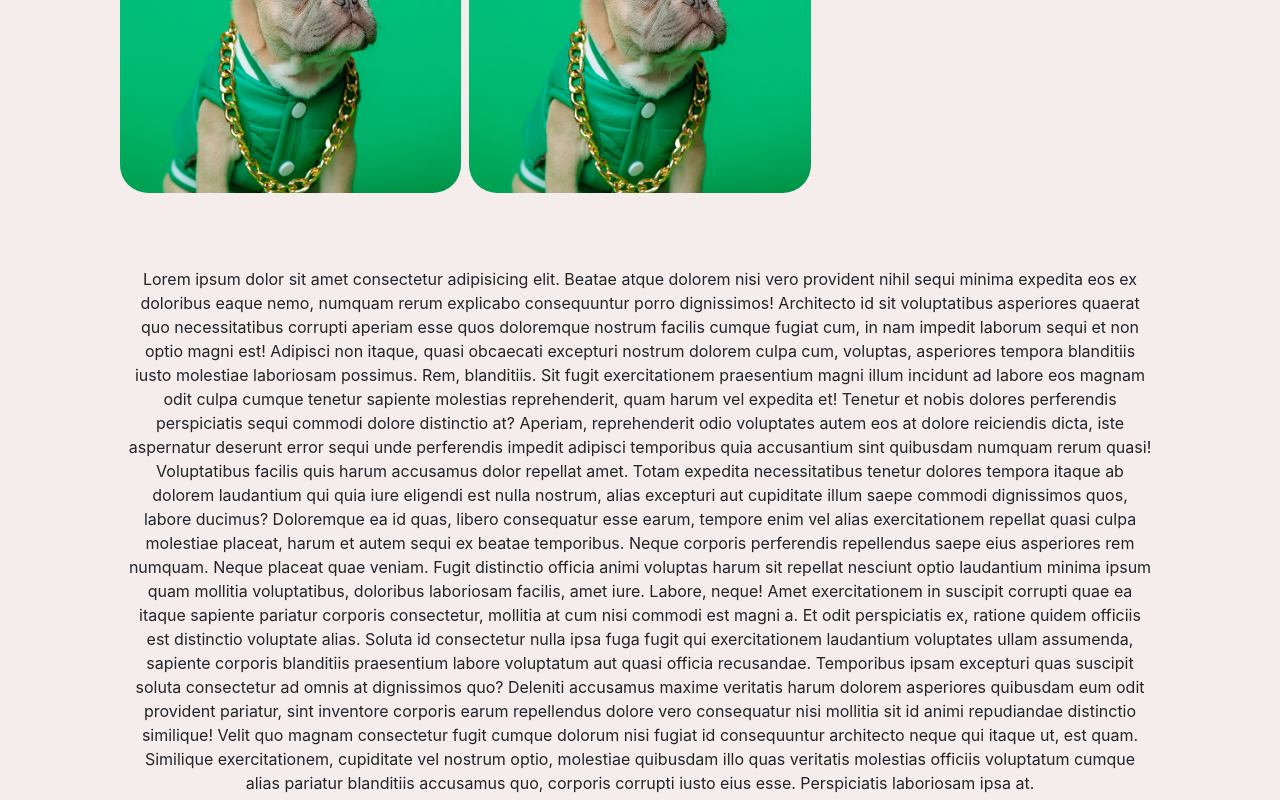
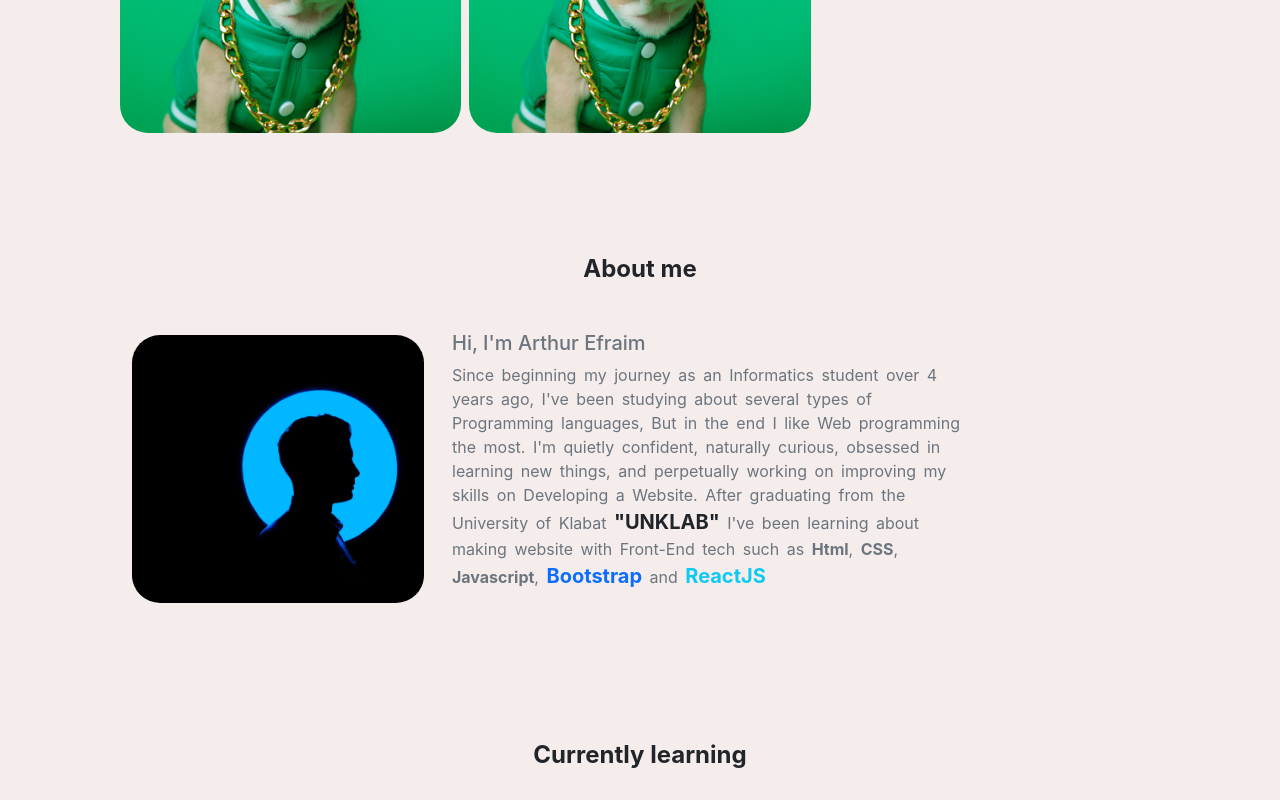
Before and after one commit to efraimarthur/my-Portofolio, a Next.js app: page / in a window 1280 px wide. Shown: the part 1200-2000 px from the top of the page. Built offline with nearby package versions, Linux system fonts and the light colour scheme.

Commit message:
updating About's content

```diff
--- a/components/Navbar/index.js
+++ b/components/Navbar/index.js
@@ -42,12 +42,18 @@ const NavBar = () => {
         <Navbar.Collapse id="responsive-navbar-nav" className="">
           <Nav className="mx-auto px-2 py-0 nav-bungkus">
             <Link href={""} passHref>
-              <Nav.Link className="btnNav home px-/2 mx-1 d-flex">
+              <Nav.Link
+                style={{ color: "black" }}
+                className="btnNav home px-/2 mx-1 d-flex text-dark"
+              >
                 Home
               </Nav.Link>
             </Link>
             <Link href={"#about"} passHref scroll={false}>
-              <Nav.Link className="btnNav about px-2 mx-1 d-flex">
+              <Nav.Link
+                // style={{ color: "black" }}
+                className="btnNav about px-2 mx-1 d-flex text-dark"
+              >
                 About
               </Nav.Link>
             </Link>
@@ -67,7 +73,10 @@ const NavBar = () => {
               </Nav.Link>
             </Link> */}
             <Link href={"#contact"} passHref scroll={false}>
-              <Nav.Link className="btnNav contact d-flex mx-1 px-2">
+              <Nav.Link
+                // style={{ color: "black" }}
+                className="btnNav contact d-flex mx-1 px-2 text-dark"
+              >
                 Contact
               </Nav.Link>
             </Link>
--- a/pages/index.js
+++ b/pages/index.js
@@ -1,12 +1,12 @@
 import Head from "next/head";
 import Image from "next/image";
-import Header from "../components/Header";
 import Layout from "../components/Layout";
 import {
   AnimatedHover,
   AnimatedRotate,
   AnimatedGesture,
 } from "../components/FramerComponents";
+import Link from "next/link";
 import { motion } from "framer-motion";
 import { Icon } from "@iconify/react";
 import { useState, useEffect } from "react";
@@ -71,8 +71,7 @@ export default function Home() {
       <Layout>
         <div className="bg-page">
           <div id="top" className="container-home">
-            <div className="row pt-6" id="about">
-              <h4 className="fw-bold text-center my-3">About</h4>
+            <div className="row pt-6">
               <div className="col-md-4 col-sm-6 p-0">
                 <AnimatedHover>
                   <Image
@@ -134,56 +133,61 @@ export default function Home() {
                 </div>
               </div>
             </div>
-            <div className="">
-              <p id="lorem" className="text-center pt-6">
-                Lorem ipsum dolor sit amet consectetur adipisicing elit. Beatae
-                atque dolorem nisi vero provident nihil sequi minima expedita
-                eos ex doloribus eaque nemo, numquam rerum explicabo
-                consequuntur porro dignissimos! Architecto id sit voluptatibus
-                asperiores quaerat quo necessitatibus corrupti aperiam esse quos
-                doloremque nostrum facilis cumque fugiat cum, in nam impedit
-                laborum sequi et non optio magni est! Adipisci non itaque, quasi
-                obcaecati excepturi nostrum dolorem culpa cum, voluptas,
-                asperiores tempora blanditiis iusto molestiae laboriosam
-                possimus. Rem, blanditiis. Sit fugit exercitationem praesentium
-                magni illum incidunt ad labore eos magnam odit culpa cumque
-                tenetur sapiente molestias reprehenderit, quam harum vel
-                expedita et! Tenetur et nobis dolores perferendis perspiciatis
-                sequi commodi dolore distinctio at? Aperiam, reprehenderit odio
-                voluptates autem eos at dolore reiciendis dicta, iste aspernatur
-                deserunt error sequi unde perferendis impedit adipisci
-                temporibus quia accusantium sint quibusdam numquam rerum quasi!
-                Voluptatibus facilis quis harum accusamus dolor repellat amet.
-                Totam expedita necessitatibus tenetur dolores tempora itaque ab
-                dolorem laudantium qui quia iure eligendi est nulla nostrum,
-                alias excepturi aut cupiditate illum saepe commodi dignissimos
-                quos, labore ducimus? Doloremque ea id quas, libero consequatur
-                esse earum, tempore enim vel alias exercitationem repellat quasi
-                culpa molestiae placeat, harum et autem sequi ex beatae
-                temporibus. Neque corporis perferendis repellendus saepe eius
-                asperiores rem numquam. Neque placeat quae veniam. Fugit
-                distinctio officia animi voluptas harum sit repellat nesciunt
-                optio laudantium minima ipsum quam mollitia voluptatibus,
-                doloribus laboriosam facilis, amet iure. Labore, neque! Amet
-                exercitationem in suscipit corrupti quae ea itaque sapiente
-                pariatur corporis consectetur, mollitia at cum nisi commodi est
-                magni a. Et odit perspiciatis ex, ratione quidem officiis est
-                distinctio voluptate alias. Soluta id consectetur nulla ipsa
-                fuga fugit qui exercitationem laudantium voluptates ullam
-                assumenda, sapiente corporis blanditiis praesentium labore
-                voluptatum aut quasi officia recusandae. Temporibus ipsam
-                excepturi quas suscipit soluta consectetur ad omnis at
-                dignissimos quo? Deleniti accusamus maxime veritatis harum
-                dolorem asperiores quibusdam eum odit provident pariatur, sint
-                inventore corporis earum repellendus dolore vero consequatur
-                nisi mollitia sit id animi repudiandae distinctio similique!
-                Velit quo magnam consectetur fugit cumque dolorum nisi fugiat id
-                consequuntur architecto neque qui itaque ut, est quam. Similique
-                exercitationem, cupiditate vel nostrum optio, molestiae
-                quibusdam illo quas veritatis molestias officiis voluptatum
-                cumque alias pariatur blanditiis accusamus quo, corporis
-                corrupti iusto eius esse. Perspiciatis laboriosam ipsa at.
-              </p>
+
+            <div id="about" className="pt-6 mb-5">
+              <h4 className="fw-bold text-center my-5 ">About me</h4>
+              <div className="d-flex flex-row text-secondary">
+                <Image
+                  src="/profileUnsplash.jpg"
+                  quality={100}
+                  width={300}
+                  height={200}
+                  // layout="responsive"
+                  alt="profile.jpg"
+                  objectFit="cover"
+                  objectPosition="-50px 0px"
+                  className="rounded-5 p-1 w-50"
+                />
+                <div className="mx-4 w-50">
+                  <h5 className="text-start">{`Hi, I'm Arthur Efraim`}</h5>
+                  <p id="lorem" className="text-start text-about">
+                    Since beginning my journey as an Informatics student over 4
+                    years ago, I&#39;ve been studying about several types of
+                    Programming languages, But in the end I like Web programming
+                    the most. I&#39;m quietly confident, naturally curious,
+                    obsessed in learning new things, and perpetually working on
+                    improving my skills on Developing a Website. After
+                    graduating from the University of Klabat{" "}
+                    <a
+                      href="https://www.unklab.ac.id/"
+                      className="fw-bold text-dark fs-5 hoverAbout"
+                      target="_blank"
+                      rel="noreferrer"
+                    >
+                      {`"UNKLAB"`}
+                    </a>{" "}
+                    I&#39;ve been learning about making website with Front-End
+                    tech such as <b>Html</b>, <b>CSS</b>, <b>Javascript</b>,{" "}
+                    <a
+                      href="https://getbootstrap.com/"
+                      className="fw-bold text-primary fs-5 hoverAbout"
+                      target="_blank"
+                      rel="noreferrer"
+                    >
+                      Bootstrap
+                    </a>{" "}
+                    and{" "}
+                    <a
+                      href="https://reactjs.org/"
+                      className="fw-bold text-info fs-5 hoverAbout"
+                      target="_blank"
+                      rel="noreferrer"
+                    >
+                      ReactJS
+                    </a>
+                  </p>
+                </div>
+              </div>
             </div>
             <div className="row justify-content-center" id="learn">
               <div className="col-md-12">
--- a/styles/globals.css
+++ b/styles/globals.css
@@ -52,6 +52,13 @@ a {
     align-items: center;
 }
 
+.text-about{
+  word-spacing: 3px;
+}
+.hoverAbout:hover{
+  border-bottom: 2px solid gold;
+}
+
 
 
 .anjingA{
@@ -84,17 +91,11 @@ a {
   height: 110vh;
 }
 
-.btnHeader{
-  font-weight: bold;
-  /* color: #FDFDBD; */
-  color: white;
-
-}
 .textHeader{
   font-weight: normal;
   font-size: 40px;
   font-family: sans-serif;
-  color: #FDFDBD;
+  /* color: #FDFDBD; */
 }
 
 
@@ -138,7 +139,7 @@ a {
 
 .btnNav{
   /* color: #FDFDBD; */
-  color: #333;
+  color: red;
   line-height: 20px;
   font-family: Verdana, Geneva, Tahoma, sans-serif;
   /* font-family: Copperplate Gothic Light, sans-serif; */
```
Also changed, not shown: public/profileUnsplash.jpg (added).
